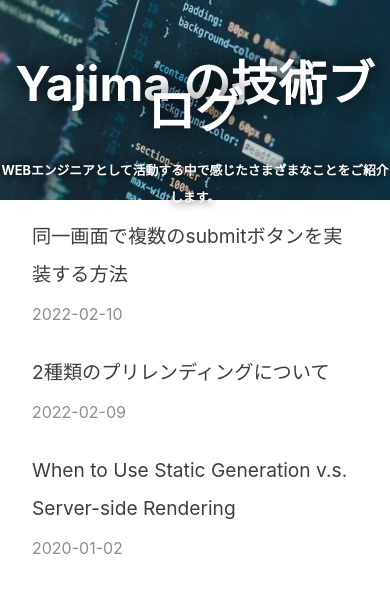
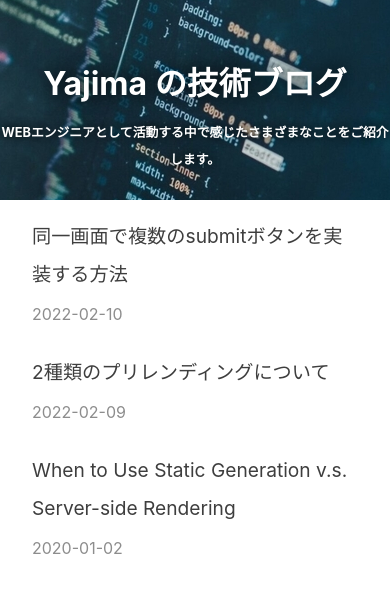
Before and after one commit to Tatsurou-Yajima/markdown-blog, a Next.js app: page / in a window 390 px wide. Shown: the top 592 px of the page. Built offline with nearby package versions, Linux system fonts and the light colour scheme.

Commit message:
:+1: レイアウト調整

```diff
--- a/components/layout.tsx
+++ b/components/layout.tsx
@@ -44,7 +44,7 @@ export default function Layout({
                             <h1 className={utilStyles.topH1}>{siteTitle}</h1>
                         </Link>
                         <div>
-                            <h2 className={utilStyles.topH2}>WEBエンジニアとして活動する中で感じたさまざまなことをご紹介します。</h2>
+                            <p className={utilStyles.topH2}>WEBエンジニアとして活動する中で感じたさまざまなことをご紹介します。</p>
                         </div>
                     </div>
                 </div>
--- a/styles/global.css
+++ b/styles/global.css
@@ -37,3 +37,22 @@ code:not([class]) {
 ul {
     line-height: 2em;
 }
+
+h2 {
+    margin-top: 1.7em;
+    border-left: solid 5px #afafaf;
+    padding: 10px;
+    background: #f3f3f3;
+    border-bottom: solid 3px #e5e5e5;
+}
+
+h3 {
+    margin-top: 1.5em;
+    border-left: solid 3px #afafaf;
+    padding: 2px 8px;
+    background: #fbfbfb;
+}
+
+h4 {
+    margin-top: 1.3em;
+}
--- a/styles/utils.module.css
+++ b/styles/utils.module.css
@@ -72,6 +72,16 @@
     margin-top: 0;
 }
 
+@media (max-width: 768px) {
+    .topH1 {
+        text-align: center;
+        color: #fff;
+        text-shadow: 0px 0px 20px #000;
+        padding-top: 70px;
+        font-size: 2rem;
+        margin-top: 0;
+    }
+}
 .textDecorationNone:hover {
     text-decoration: none;
 }
```
